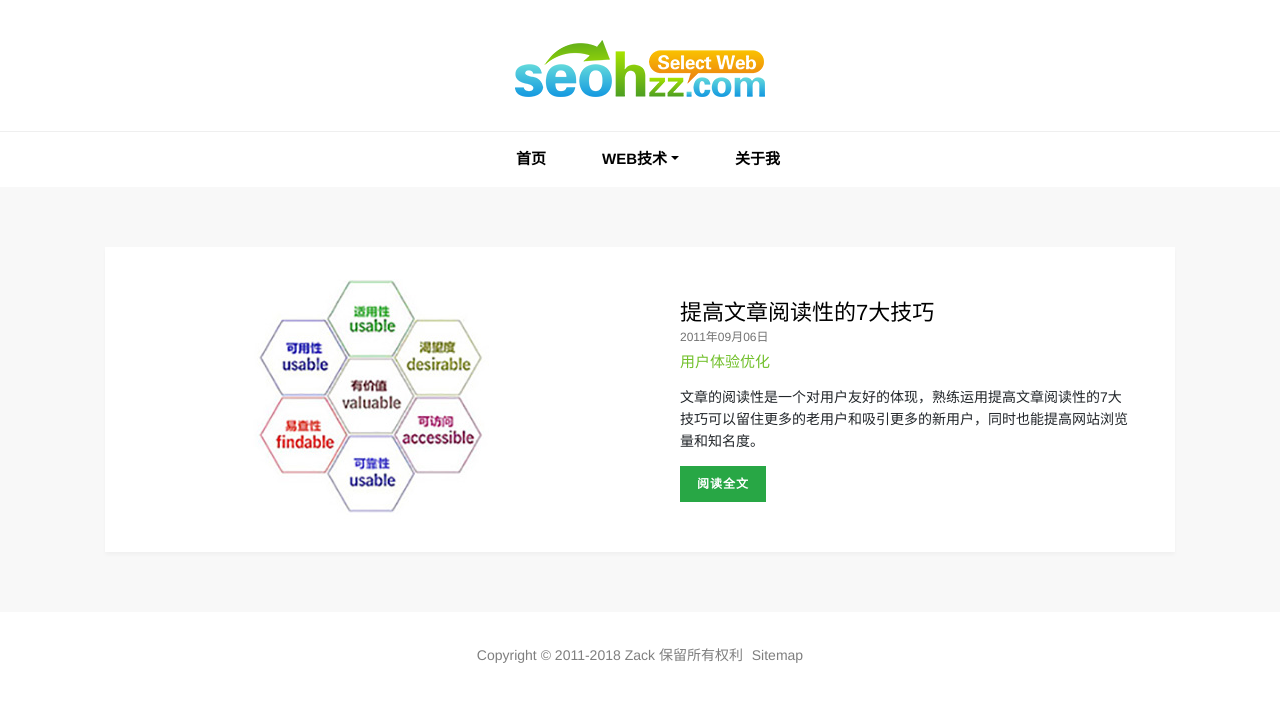
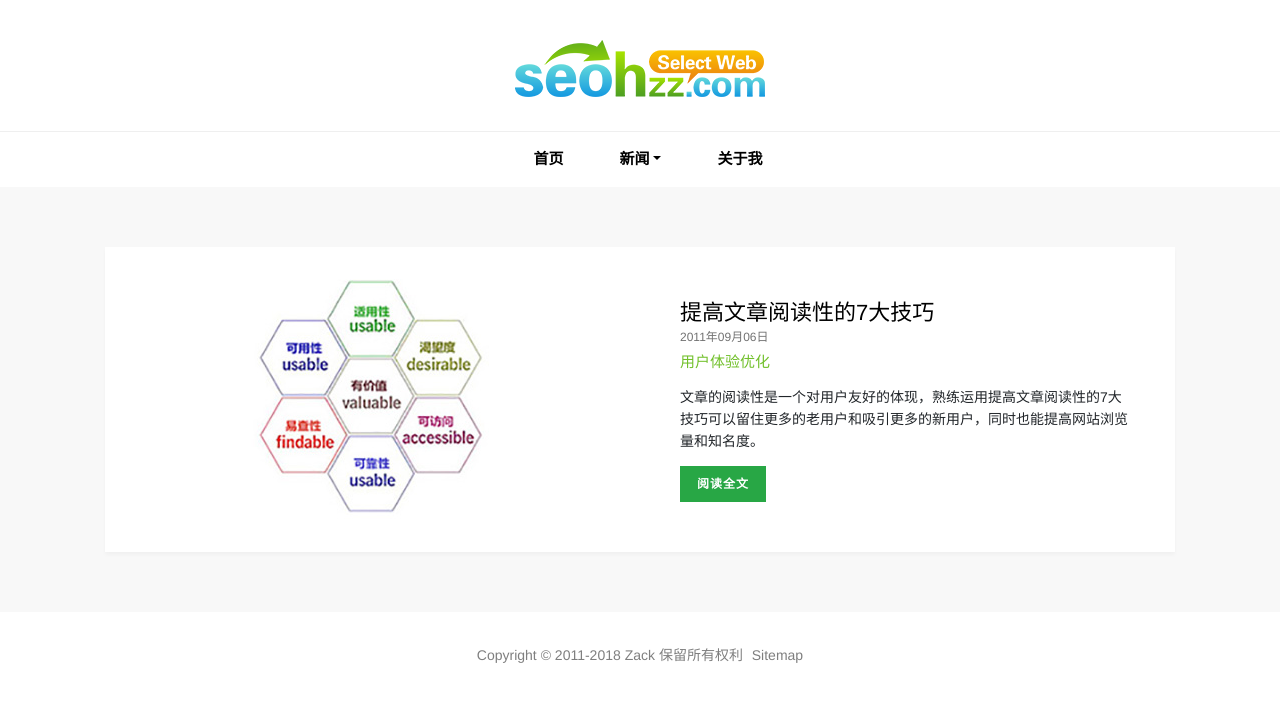
Before and after one commit to Catbabe/Catbabe.github.io, a Jekyll site: the page built from index.html, in a window 1280 px wide. Shown: the top 702 px of the page. Built offline with Jekyll 4.4.1, drawn with Linux system fonts in a browser that asks for light colours.

Commit message:
Update default.html

```diff
--- a/_layouts/default.html
+++ b/_layouts/default.html
@@ -27,8 +27,10 @@
           <ul class="navbar-nav">
             <li class="nav-item"><a class="nav-link" href="{{ site.url }}">首页</a></li>
             <li class="dropdown">
-              <a class="nav-link dropdown-toggle" href="#" id="web" data-toggle="dropdown" aria-haspopup="true" aria-expanded="false">Web技术</a>
+              <a class="nav-link dropdown-toggle" href="#" id="web" data-toggle="dropdown" aria-haspopup="true" aria-expanded="false">新闻</a>
               <div class="dropdown-menu" aria-labelledby="web">
+                <a class="nav-link dropdown-toggle" href="#" id="abc" data-toggle="dropdown" aria-haspopup="true" aria-expanded="false">事件</a>
+              <div class="dropdown-menu" aria-labelledby="abc">
                 <a class="dropdown-item" href="{{ site.url }}/ueo/">用户体验优化</a>
               </div>
             </li>
```
